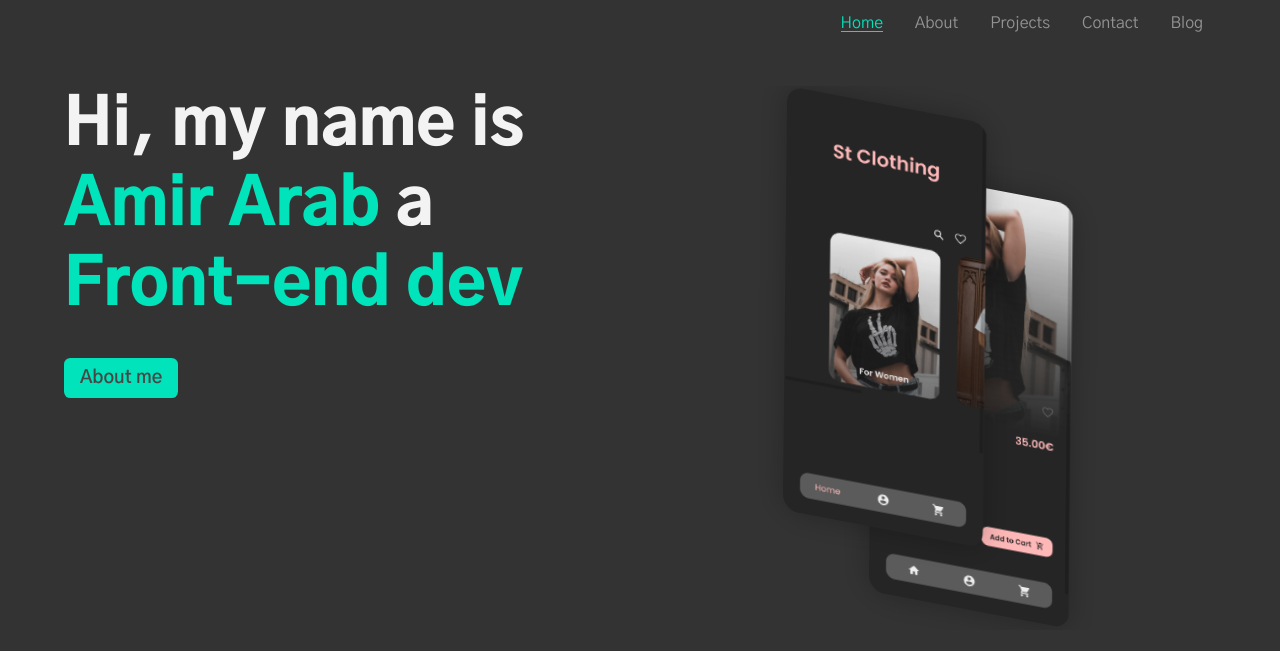
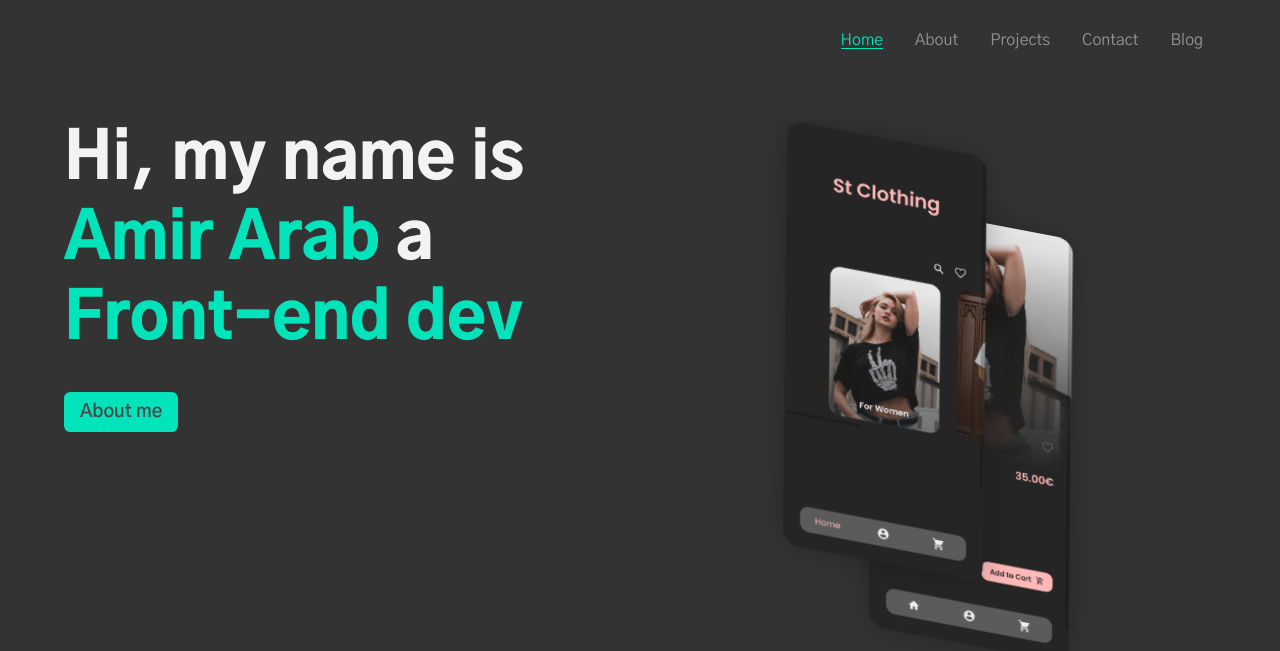
Before and after one commit to amir4rab/portfolio-netlifycms, a Gatsby site: page / in a window 1280 px wide. Shown: the top 651 px of the page. Built offline with nearby package versions, Linux system fonts and the light colour scheme; Gatsby itself is replaced by a stand-in of ours.

Commit message:
layout fixes

```diff
--- a/src/layout/layout.scss
+++ b/src/layout/layout.scss
@@ -8,6 +8,13 @@
 
 .navbar{
     padding: .8rem;
+    height: 10vh;
+    position: sticky;
+    z-index: 100;
+    background: transparentize( $black-0, .1 );
+    backdrop-filter: blur(5px);
+    top: 0;
+    left: 0;
     display: flex;
     justify-content: flex-end;
     align-items: center;
```
